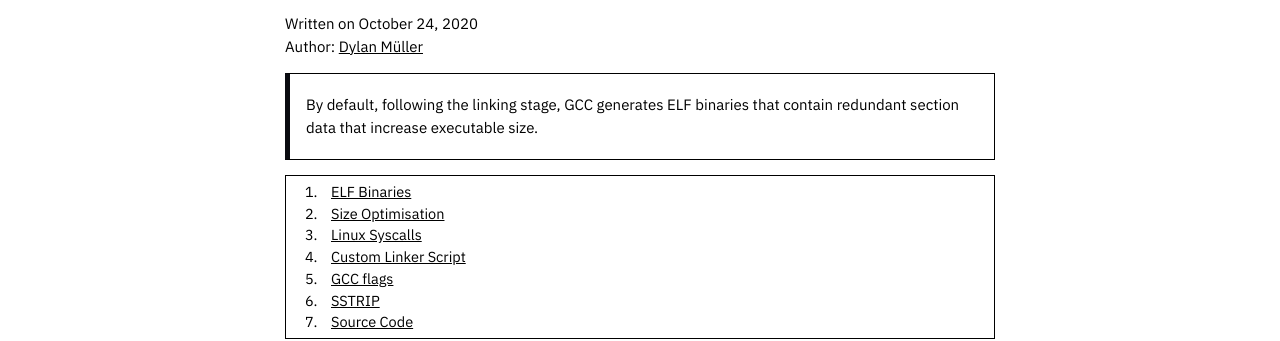
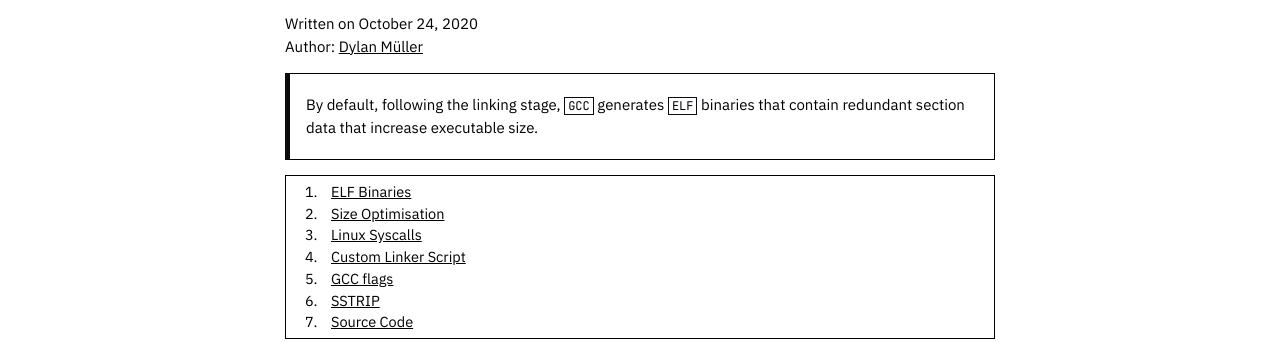
Before and after one commit to microstub/microstub.github.io, a Jekyll site: the page built from _posts/2020-10-24-tiny-linux-c-binaries.md, in a window 1280 px wide and 900 px high. Shown: the part 177-518 px from the top of the window. Built offline with Jekyll 4.4.1, drawn with Linux system fonts in a browser that asks for light colours; nearby versions of some CDN libraries; emoji names are drawn with the system emoji font.

```diff
--- a/_posts/2020-10-24-tiny-linux-c-binaries.md
+++ b/_posts/2020-10-24-tiny-linux-c-binaries.md
@@ -5,7 +5,7 @@ author: Dylan Müller
 author_url: https://linkedin.com/in/dylanmuller
 ---
 
-> By default, following the linking stage, GCC generates ELF binaries that contain
+> By default, following the linking stage, `GCC` generates `ELF` binaries that contain
 > redundant section data that increase executable size.
 
 1. [ELF Binaries](#elf-binaries)
```
